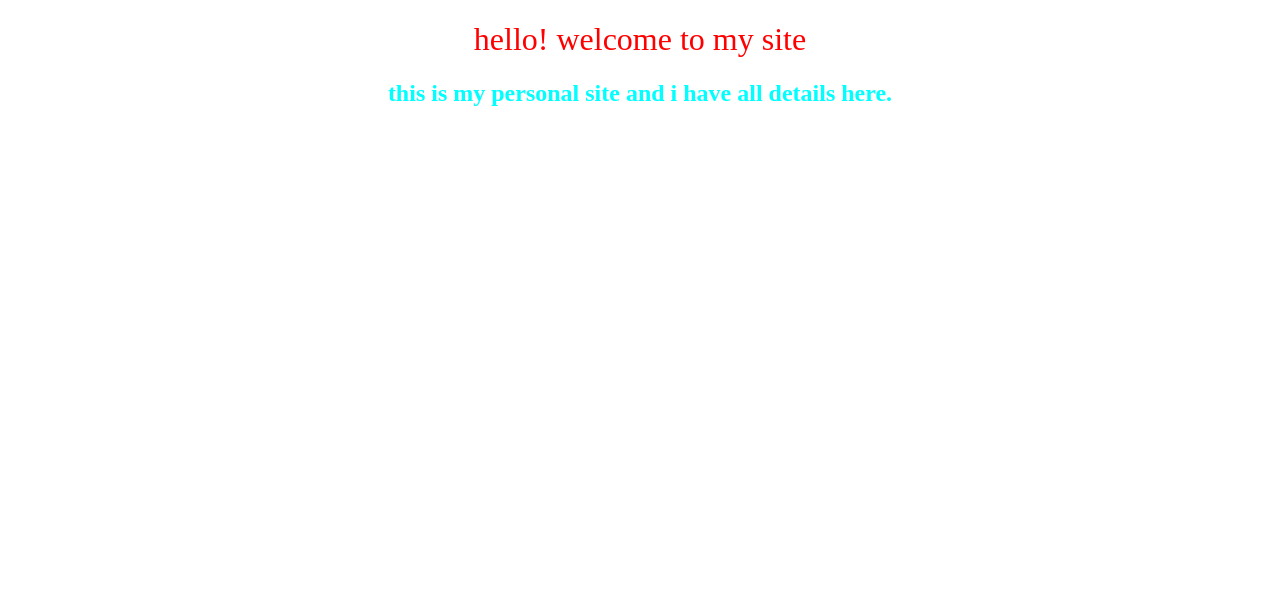
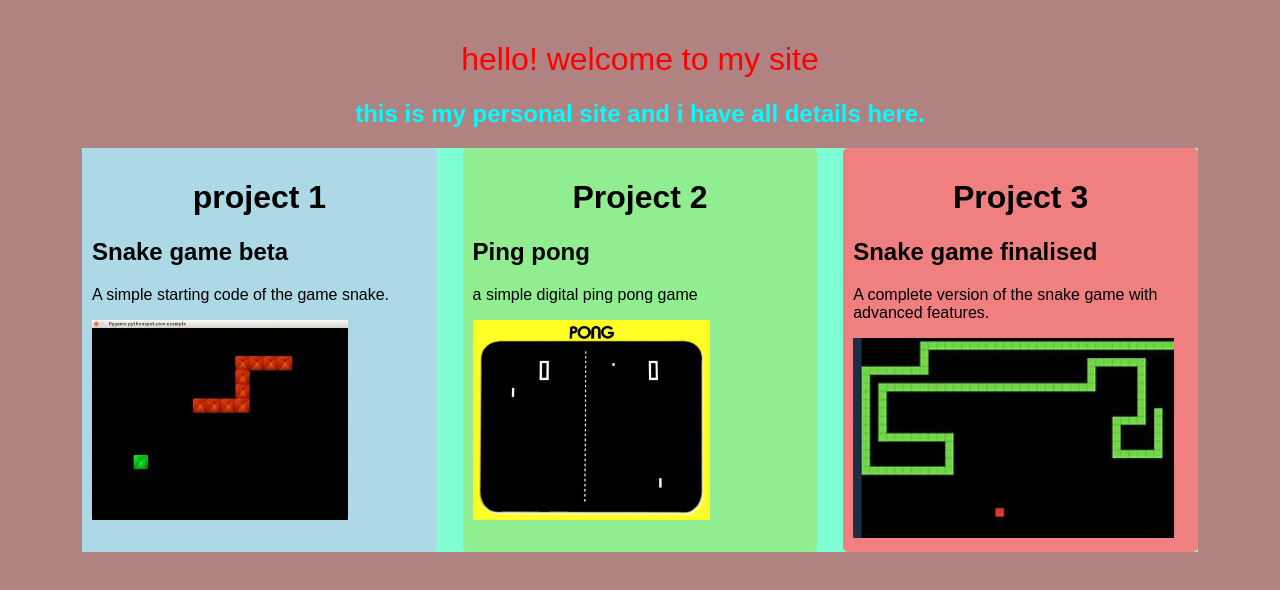
Before and after one commit to nathanjeonz/nathanjeonz.github.io, a plain HTML site: page index.html in a window 1280 px wide. Drawn offline with Linux system fonts and the light colour scheme.

Commit message:
lets see

```diff
--- a/index.html
+++ b/index.html
@@ -2,25 +2,7 @@
 <html>
 
 <head>
-
-  <style>
-    .seung1{
-      color:red;
-      text-align: center;
-      font-weight: lighter;
-    }
-
-
-    .seung2{
-      color:aqua;
-      text-align: center;
-
-
-
-    }
-  </style>
-
-
+<link rel="stylesheet" href="style.css">
 </head>
 
 <body>
@@ -28,6 +10,29 @@
   <h1 class="seung1">hello! welcome to my site</h1>
   <h2 class="seung2">this is my personal site and i have all details here.</h2>
 
+  <div class="seung3">
+    <div class="s31">
+      <h1 style="text-align: center;">project 1</h1>
+      <h2>Snake game beta</h2>
+      <p>A simple starting code of the game snake. </p>
+      <img src="images/snake.png" alt="not loaded" height="200">
+    </div>
+    <div class="s32">
+      <h1 style="text-align: center;">Project 2</h1>
+      <h2>Ping pong</h2>
+      <p> a simple digital ping pong game</p>
+      <img src="images/pong.png" alt="not loaded" height="200">
+    </div>
+    <div class="s33">
+      <h1 style="text-align: center;">Project 3</h1>
+      <h2>Snake game finalised</h2>
+      <p>A complete version of the snake game with advanced features.</p>
+      <img src="images/snake_finalised.png" alt="not loaded" height="200">
+    </div>
+
+
+
+  </div>
 
 
 
--- /dev/null
+++ b/style.css
@@ -0,0 +1,45 @@
+    .seung1{
+      color:red;
+      text-align: center;
+      font-weight: lighter;
+    }
+
+
+    .seung2{
+      color:aqua;
+      text-align: center;
+      }
+.seung3{
+  margin-left: 5%;
+  margin-right: 5%;
+  display: flex;
+  justify-content:space-between;
+  background-color: aquamarine;
+
+}
+
+
+.s31 {
+    width: 30%;
+    background-color: lightblue;
+    padding: 10px;
+    border-radius: 5px;
+}
+.s32 {
+    width: 30%;
+    background-color: lightgreen;
+    padding: 10px;
+    border-radius: 5px;
+}
+.s33 {
+    width: 30%;
+    background-color: lightcoral;
+    padding: 10px;
+    border-radius: 5px;
+}
+body {
+    font-family: Arial, sans-serif;
+    background-color: #b18282;
+    margin: 0;
+    padding: 20px;
+}
```
Also changed, not shown: images/pong.png (added), images/snake.png (added), images/snake_finalised.png (added).
